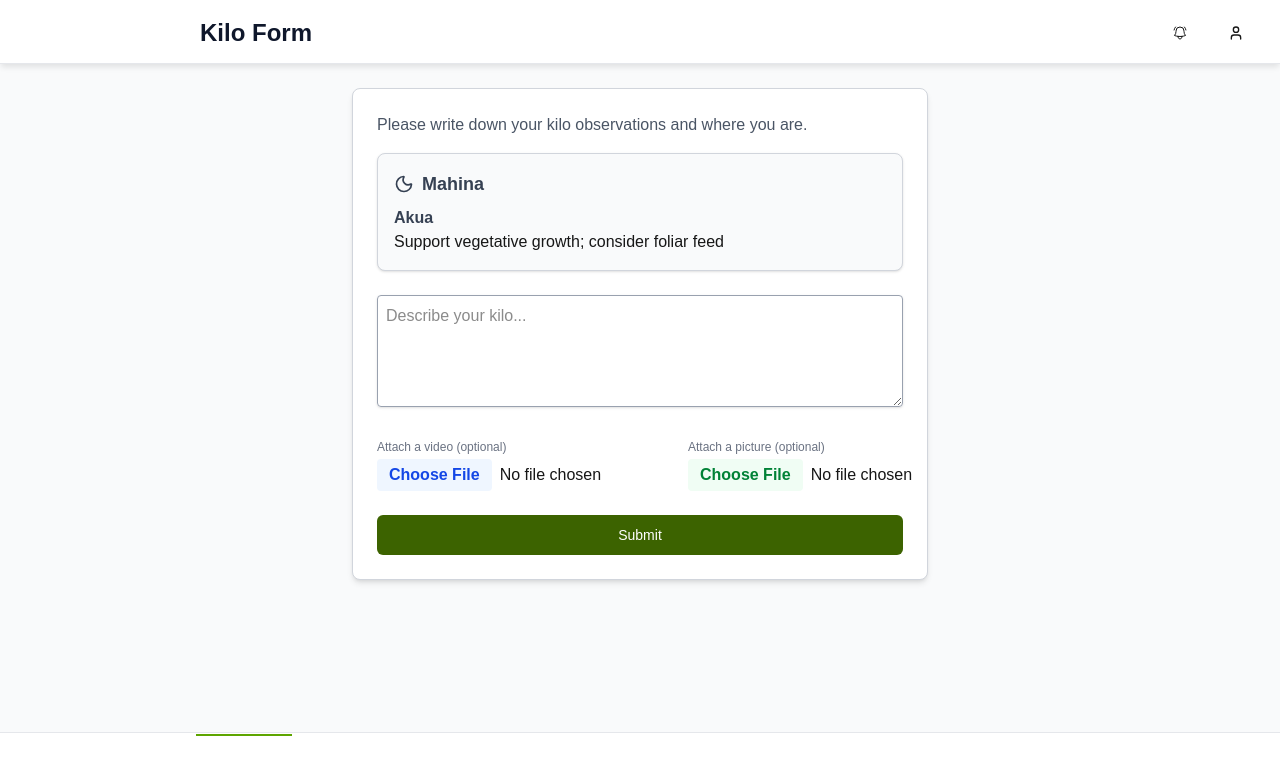
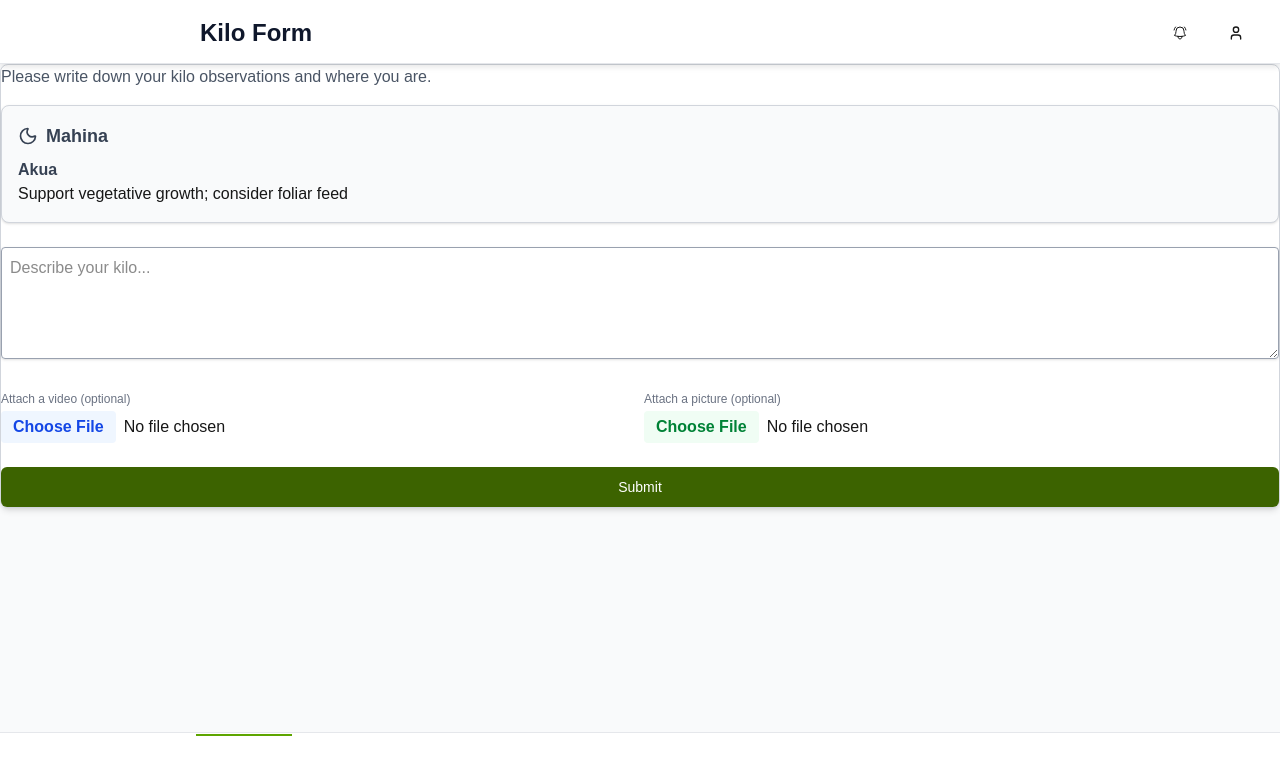
Before and after one commit to PurpleMaia/kilo-dashboard, a Next.js app: page /dashboard/kilo in a window 1280 px wide. Shown: the top 774 px of the page. Built offline with nearby package versions, Linux system fonts and the light colour scheme.

Commit message:
more styling fixes

```diff
--- a/src/app/dashboard/chat/page.tsx
+++ b/src/app/dashboard/chat/page.tsx
@@ -6,8 +6,8 @@ export default function Chat() {
 
     return (
         <>
-            <div className="p-4">
-                <Card className="bg-white border border-gray-300 shadow-md">
+            <div>
+                <Card className="bg-white border border-gray-300 shadow-md p-4 min-h-screen">
                     <CardHeader>
                         <CardTitle>
                             Talk to Kilo LLM
--- a/src/app/dashboard/kilo/page.tsx
+++ b/src/app/dashboard/kilo/page.tsx
@@ -5,7 +5,7 @@ export default function Page() {
     return (
         <>
         {/* <GoogleForm></GoogleForm> */}
-            <div className="mx-auto p-4">
+            <div className="min-h-screen">
                 <SimplifiedKiloForm />
             </div>
         </>
--- a/src/app/dashboard/layout.tsx
+++ b/src/app/dashboard/layout.tsx
@@ -10,7 +10,8 @@ export default function Layout({ children }: { children: React.ReactNode }) {
     return (
       <MobileProvider>
         <DrawerProvider>
-          <div className="flex flex-col h-dvh overflow-hidden">
+          <div className="flex flex-col h-dvh overflow-hidden"
+            style={{ marginBottom: 'env(safe-area-inset-bottom)' }}>
 
             <header
               className="bg-white fixed top-0 left-0 right-0 z-20 w-full"
@@ -31,7 +32,7 @@ export default function Layout({ children }: { children: React.ReactNode }) {
                 relative
                 z-10
               `}
-              style={{ marginTop: 'calc(4.5rem + env(safe-area-inset-top))', marginBottom: 'calc(4rem + env(safe-area-inset-bottom))' }}
+              style={{ marginTop: 'calc(4rem + env(safe-area-inset-top))', marginBottom: 'calc(4rem + env(safe-area-inset-bottom))' }}
             >
               {children}
 
--- a/src/components/kilo/SimplifiedKiloForm.tsx
+++ b/src/components/kilo/SimplifiedKiloForm.tsx
@@ -29,7 +29,7 @@ export default function SimplifiedKiloForm() {
     }
 
     return (
-        <div className="border rounded-lg shadow-md border-gray-300 bg-white max-w-xl mx-auto p-6">
+        <div className="border rounded-lg shadow-md border-gray-300 bg-white mx-auto">
             <p className="mb-4 text-gray-600 text-md">
                 Please write down your kilo observations and where you are.
             </p>
```
